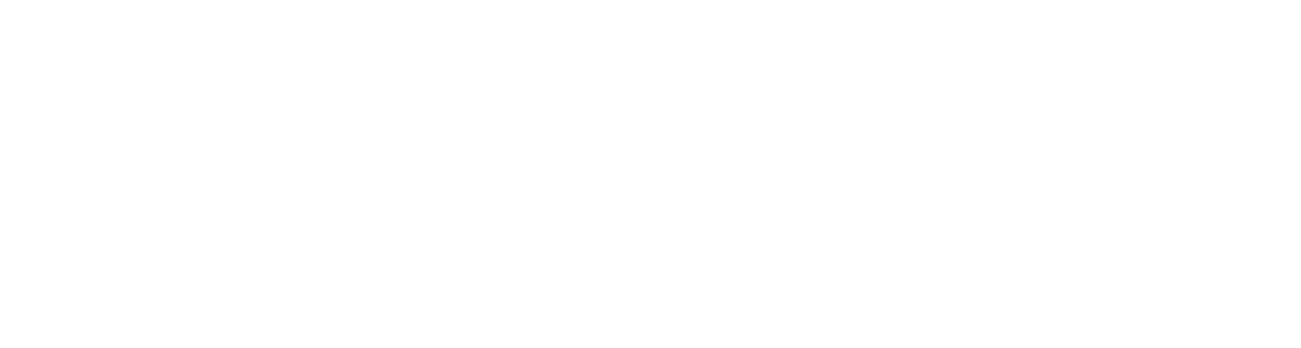
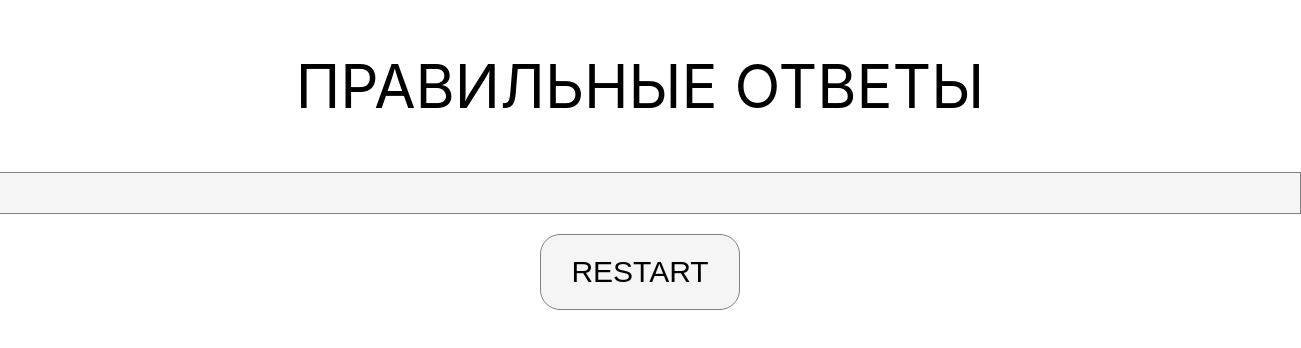
Before and after one commit to hertbex/hertbex.github.io, a React (Create React App) app: page /test-env/results in a window 1280 px wide. Before the commit this address had no page. Shown: the top 348 px of the page, 1301 px wide, since content can reach past the window. Built offline with nearby package versions, Linux system fonts and the light colour scheme.

Commit message:
eerererer

```diff
--- a/src/App.js
+++ b/src/App.js
@@ -12,9 +12,9 @@
       <div className='container'>
       </div>
       <Routes>
-        <Route path="/" element={<Mainmenu/>}/>
-        <Route path="/questions" element={<Questions/>}/>
-        <Route path="/results" element={<Results/>}/>
+        <Route path="/test-env" element={<Mainmenu/>}/>
+        <Route path="/test-env/questions" element={<Questions/>}/>
+        <Route path="/test-env/results" element={<Results/>}/>
       </Routes>
       </>
     )
--- a/src/components/mainmenu/mainmenu.jsx
+++ b/src/components/mainmenu/mainmenu.jsx
@@ -9,7 +9,7 @@
     return(
     <div className="start-wrapper">
       <h1 className="test-title">{store.title}</h1>
-      <Link to='/questions'><input className="start-button" type="button" value="СТАРТ"></input></Link>
+      <Link to='/test-env/questions'><input className="start-button" type="button" value="СТАРТ"></input></Link>
     </div>
     )
 
--- a/src/components/questions/questions.jsx
+++ b/src/components/questions/questions.jsx
@@ -62,7 +62,7 @@
             </div>
           );
         })}
-        <Link to="/results" className="question-button-next" type="button">
+        <Link to="/test-env/results" className="question-button-next" type="button">
           ЗАКОНЧИТЬ
         </Link>
       </div>
--- a/src/components/results/results.jsx
+++ b/src/components/results/results.jsx
@@ -5,10 +5,10 @@
 export const Results = (props) => {
     return(
         <div className="result-wrapper">
-            <h2 className='result-title'>RIGHT ANSWERS</h2>
+            <h2 className='result-title'>ПРАВИЛЬНЫЕ ОТВЕТЫ</h2>
             <div className='result-count'></div>
 
-            <Link to='/questions'><input className='result-button' type='button' value='RESTART'/></Link>
+            <Link to='/test-env/questions'><input className='result-button' type='button' value='RESTART'/></Link>
         </div>
     )
 }
--- a/src/index.js
+++ b/src/index.js
@@ -4,8 +4,7 @@
 import './index.css';
 import App from './App';
 import reportWebVitals from './reportWebVitals';
-import { initializeApp } from "firebase/app";
-import { getAnalytics } from "firebase/analytics";
+
 
 ReactDOM.createRoot(document.getElementById('root')).render(
   <React.StrictMode>
@@ -16,25 +15,5 @@
 );
 
 
-// TODO: Add SDKs for Firebase products that you want to use
-// https://firebase.google.com/docs/web/setup#available-libraries
 
-// Your web app's Firebase configuration
-// For Firebase JS SDK v7.20.0 and later, measurementId is optional
-const firebaseConfig = {
-  apiKey: "AIzaSyCD7ts6Nph1lQaNpvx1eXBrwXzE86E7YvI",
-  authDomain: "testenv-2407e.firebaseapp.com",
-  projectId: "testenv-2407e",
-  storageBucket: "testenv-2407e.appspot.com",
-  messagingSenderId: "956996958119",
-  appId: "1:956996958119:web:feab48a4426d9076faa882",
-  measurementId: "G-061XK8F5JB"
-};
-
-// Initialize Firebase
-const app = initializeApp(firebaseConfig);
-const analytics = getAnalytics(app);
-// If you want to start measuring performance in your app, pass a function
-// to log results (for example: reportWebVitals(console.log))
-// or send to an analytics endpoint. Learn more: https://bit.ly/CRA-vitals
 reportWebVitals();
```
